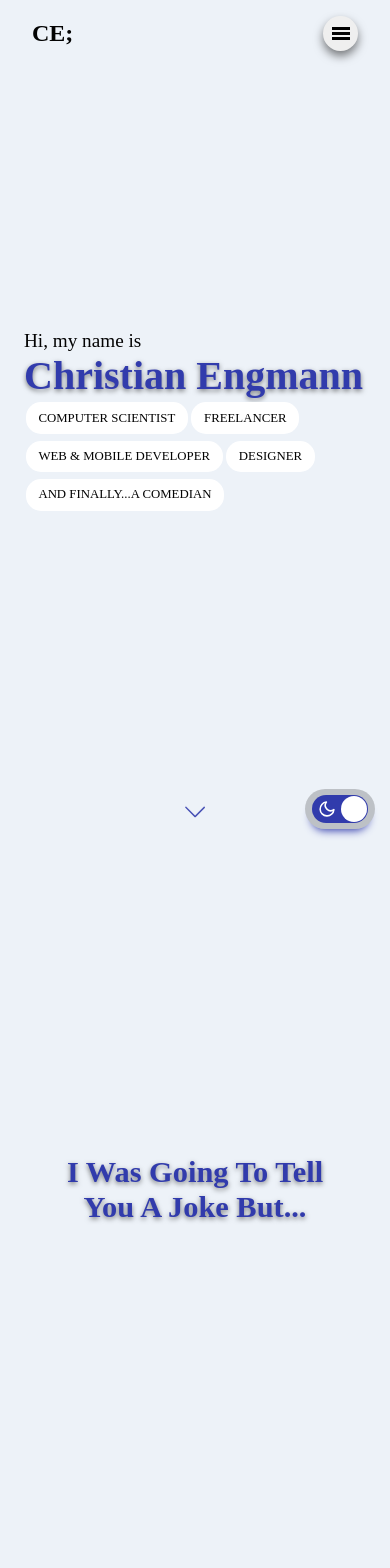
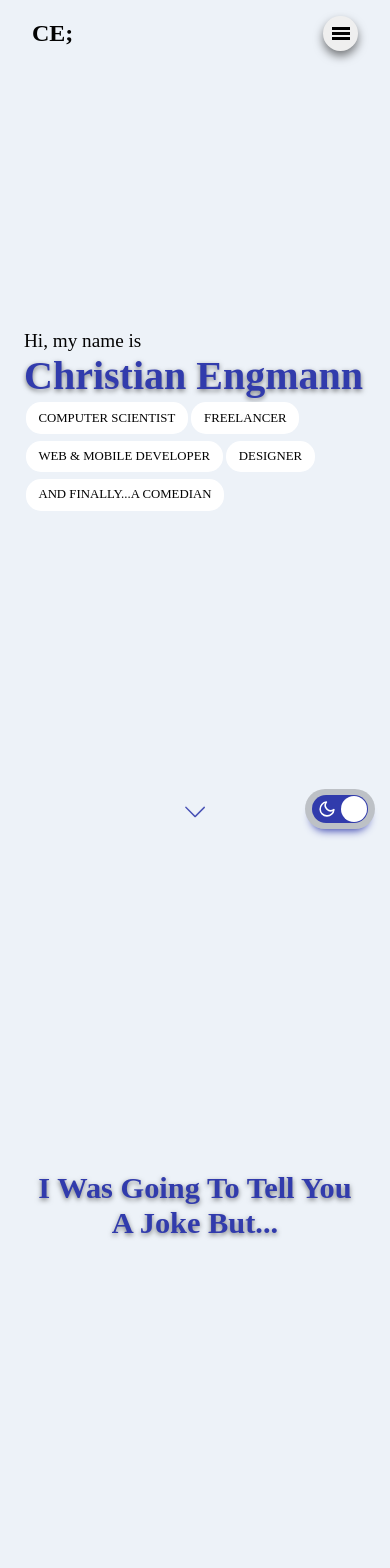
Before and after one commit to CEngmann91/portfolio, a React (Create React App) app: page / in a window 390 px wide. Shown: the top 1568 px of the page. Built offline with nearby package versions, Linux system fonts and the light colour scheme.

Commit message:
joke section bg issue

```diff
--- a/src/components/AnimatedMessage/AnimatedMessage.scss
+++ b/src/components/AnimatedMessage/AnimatedMessage.scss
@@ -1,3 +1,5 @@
+@import '../../res/colours.scss';
+
 .app__anim-message {
     display: flex;
     flex-direction: column;
@@ -6,9 +8,16 @@
     justify-content: center;
     align-items: center;
     // background: red;
+    // background: $primary-colour;
 
 
     @media screen and (max-width: 500px) {
         // width: 120%;
     }
 }
+
+#dark {
+    .app__anim-message {
+        // background: $primary-colour-dark;
+    }
+}
--- a/src/components/Joke/Joke.scss
+++ b/src/components/Joke/Joke.scss
@@ -3,7 +3,7 @@
 
 .app__joke {
     @media screen and (max-width: 500px) {
-        width: 80%;
+        padding: 0 2rem;
     }
     display: flex;
     flex-direction: column;
--- a/src/constants/constants.ts
+++ b/src/constants/constants.ts
@@ -1,12 +1,24 @@
 export const APP_NAME = 'Christian Engmann';
+
+// type iNavigation {
+//     id: number;
+//     title: string;
+//     to: string;
+//     onClick?: (e?: React.MouseEvent<HTMLElement>) => void;
+// }
+// var arr: iNavigation[] = [
+//     { id: 0, title: "Available", to: "" },
+//     { id: 1, title: "Ready", to: "" },
+//     { id: 2, title: "Started", to: "" }
+// ];
+
 export const NAVIGATION = {
-
     ROUTE: [
         { id: 0, title: '.home();',         to: 'home'},
         { id: 1, title: '.about();',        to: 'about'},
         { id: 2, title: '.projects();',     to: 'projects'},
         // { id: 3, title: '.skills();',       to: 'skills'},
-        { id: 3, title: '.contact();',      to: 'contact'},
+        { id: 4, title: '.contact();',      to: 'contact'},
         // { id: 5, title: 'Request A Project >',  to: 'hire'},
     ]
 }
```
